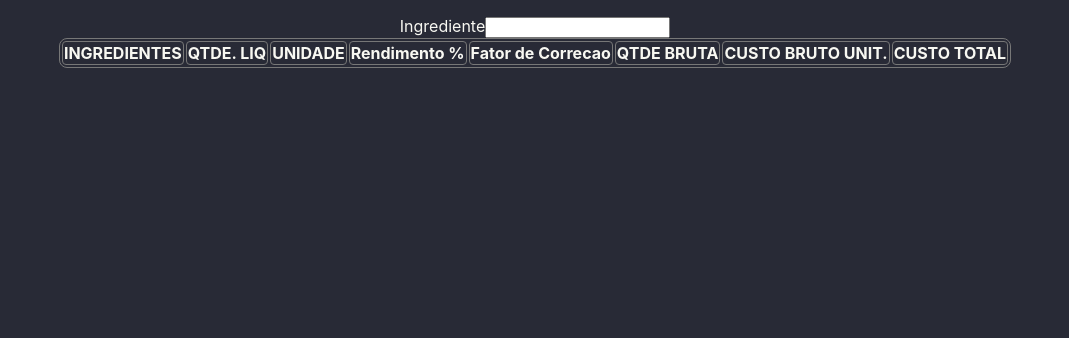
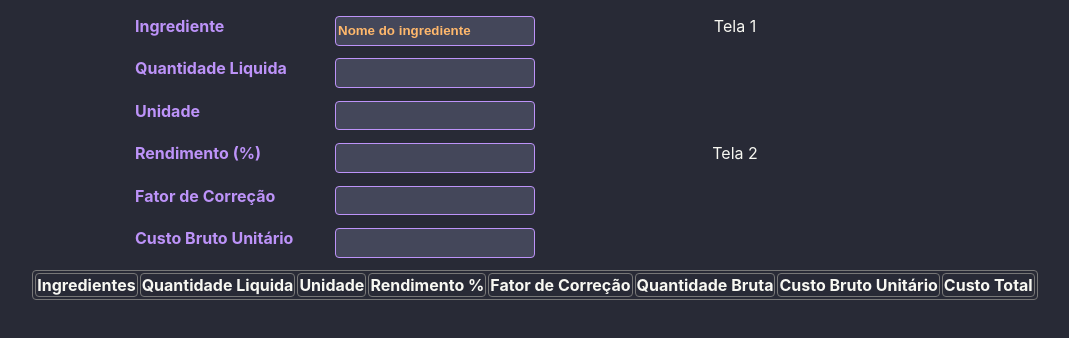
Before and after one commit to victorradael/restaurant-technical-sheet, a React (Create React App) app: page / in a window 1280 px wide. Shown: the top 338 px of the page, without its empty margins (105-1174 px from the left). Built offline with nearby package versions, Linux system fonts and the light colour scheme.

Commit message:
:rocket: Input Section

```diff
--- a/src/components/Table/index.tsx
+++ b/src/components/Table/index.tsx
@@ -1,5 +1,5 @@
 import React, { useState } from "react";
-import { Container } from "./styles";
+import { Container, InputSection, InputBlock, ResultsSection } from "./styles";
 
 interface IDataSheetInfo {
   nome: string;
@@ -17,23 +17,54 @@ const Table = () => {
 
   return (
     <Container>
-      <section>
+      <InputSection>
         <form>
-          <label htmlFor="ingredient">Ingrediente</label>
-          <input type="text" name="ingredient" id="" />
+          <InputBlock>
+            <label htmlFor="ingredient">Ingrediente</label>
+            <input
+              placeholder="Nome do ingrediente"
+              type="text"
+              name="ingredient"
+              id=""
+            />
+          </InputBlock>
+          <InputBlock>
+            <label htmlFor="net-amount">Quantidade Liquida</label>
+            <input type="text" name="net-amount" id="" />
+          </InputBlock>
+          <InputBlock>
+            <label htmlFor="unity">Unidade</label>
+            <input type="text" name="unity" id="" />
+          </InputBlock>
+          <InputBlock>
+            <label htmlFor="yield">Rendimento (%)</label>
+            <input type="text" name="yield" id="" />
+          </InputBlock>
+          <InputBlock>
+            <label htmlFor="correction-factor">Fator de Correção</label>
+            <input type="text" name="correction-factor" id="" />
+          </InputBlock>
+          <InputBlock>
+            <label htmlFor="gross-unit-cost">Custo Bruto Unitário</label>
+            <input type="text" name="gross-unit-cost" id="" />
+          </InputBlock>
         </form>
-      </section>
+        <ResultsSection>
+          <div>Tela 1</div>
+          <div>Tela 2</div>
+        </ResultsSection>
+      </InputSection>
       <section>
         <table>
           <tr>
-            <th>INGREDIENTES</th>
-            <th>QTDE. LIQ</th>
-            <th>UNIDADE</th>
+            <th>Ingredientes</th>
+            <th>Quantidade Liquida</th>
+            <th>Unidade</th>
             <th>Rendimento %</th>
-            <th>Fator de Correcao</th>
-            <th>QTDE BRUTA</th>
-            <th>CUSTO BRUTO UNIT.</th>
-            <th>CUSTO TOTAL</th>
+            <th>Fator de Correção</th>
+            <th>Quantidade Bruta</th>
+            <th>Custo Bruto Unitário</th>
+            <th>Custo Total</th>
           </tr>
           {datasheetInfo &&
             datasheetInfo.map((ingredient) => (
--- a/src/components/Table/styles.ts
+++ b/src/components/Table/styles.ts
@@ -2,6 +2,7 @@ import styled from "styled-components";
 
 export const Container = styled.div`
   display: flex;
+
   height: 100vh;
   align-items: center;
   flex-direction: column;
@@ -13,7 +14,7 @@ export const Container = styled.div`
     border: 1px solid #777;
     width: 100%;
     text-align: center;
-    border-radius: 8px;
+    border-radius: 4px;
 
     td {
       border: 1px solid #777;
@@ -51,3 +52,45 @@ export const Container = styled.div`
     }
   }
 `;
+
+export const InputSection = styled.section`
+  display: grid;
+  grid-template-columns: 1fr 1fr;
+  width: 100%;
+  max-width: 800px;
+`;
+
+export const InputBlock = styled.div`
+  display: grid;
+  grid-template-columns: 1fr 1fr;
+
+  margin-bottom: 0.8rem;
+
+  label {
+    color: #bd93f9;
+    font-weight: bold;
+  }
+
+  input {
+    border-radius: 4px;
+    height: 1.6rem;
+    background: #44475a;
+    color: #50fa7b;
+    font-weight: bold;
+    border: 1px solid #bd93f9;
+
+    &:focus {
+      outline: none;
+    }
+
+    &::placeholder {
+      color: #ffb86c;
+      font-weight: bold;
+    }
+  }
+`;
+
+export const ResultsSection = styled.section`
+  text-align: center;
+  display: grid;
+`;
```
